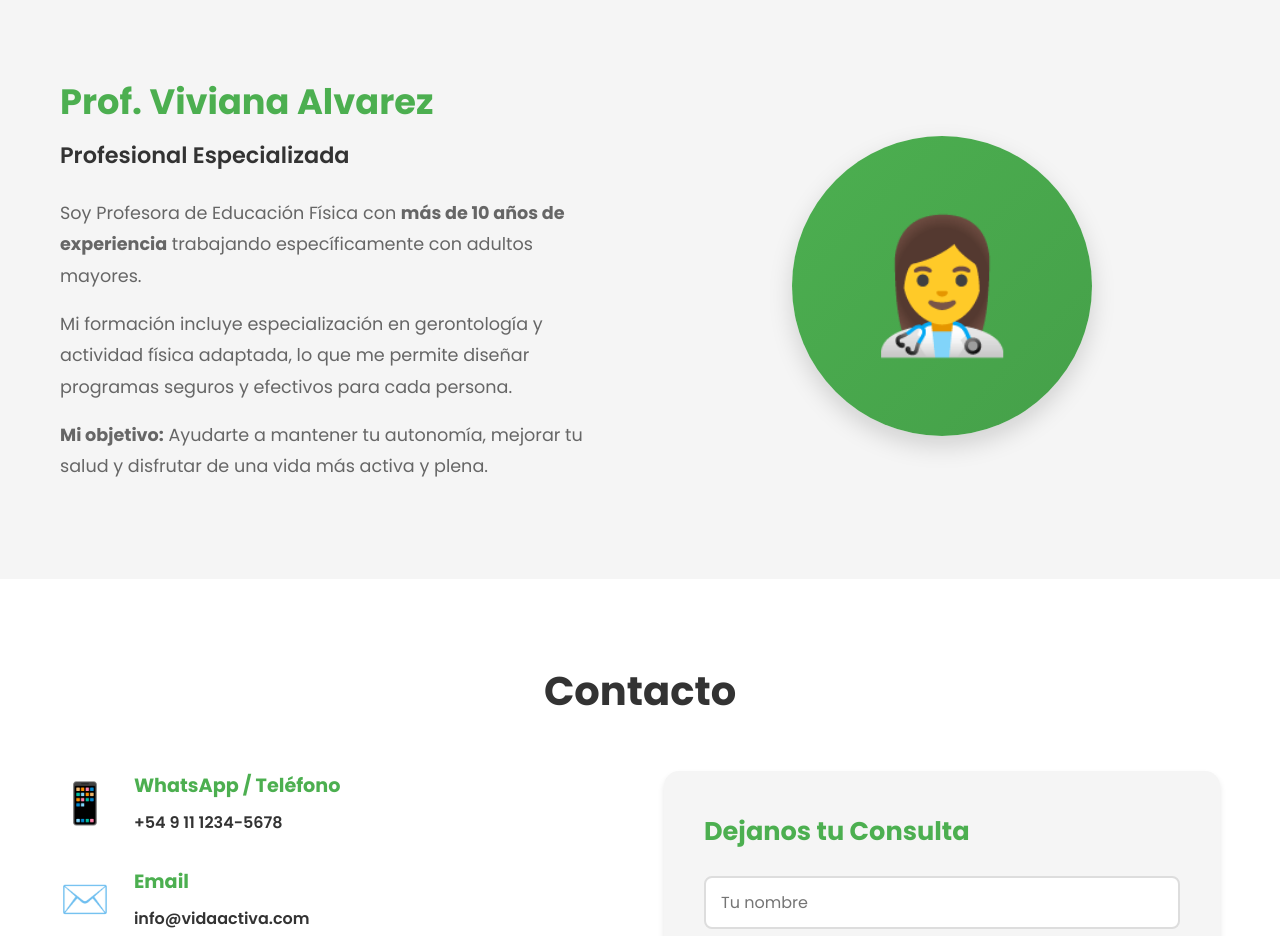
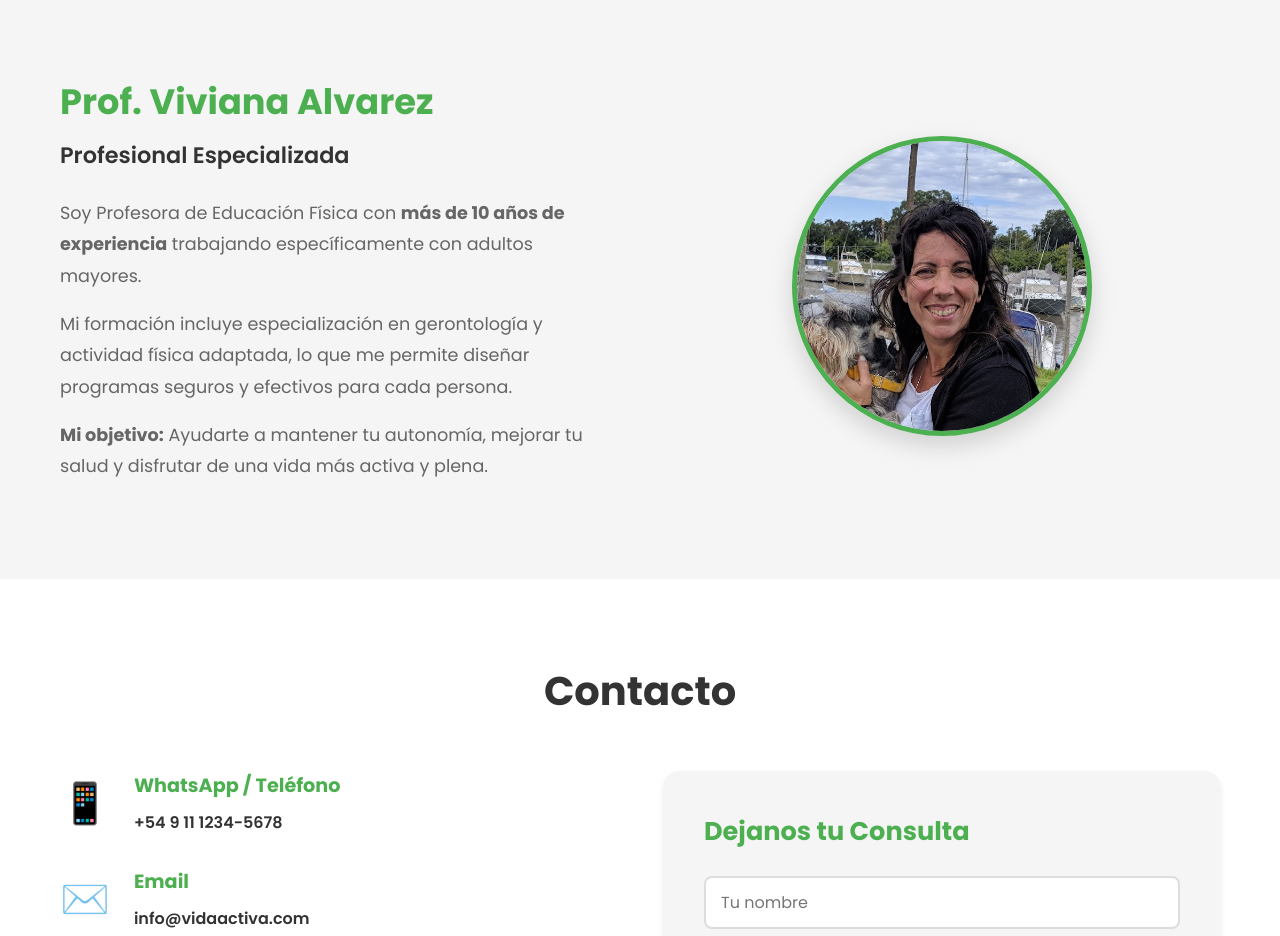
Before and after one commit to virettijoaquin/vida-activa, a plain HTML site: page index.html in a window 1280 px wide. Shown: the part 2220-3156 px from the top of the page. Drawn offline with Linux system fonts and the light colour scheme.

Commit message:
agrego foto

```diff
--- a/index.html
+++ b/index.html
@@ -140,9 +140,7 @@
                     <p><strong>Mi objetivo:</strong> Ayudarte a mantener tu autonomía, mejorar tu salud y disfrutar de una vida más activa y plena.</p>
                 </div>
                 <div class="about-image">
-                    <div class="placeholder-image">
-                        <span>👩‍⚕️</span>
-                    </div>
+                    <img src="img/viviana.jpg" alt="Prof. Viviana Alvarez - Educación Física para Adultos Mayores">
                 </div>
             </div>
         </div>
--- a/styles.css
+++ b/styles.css
@@ -333,16 +333,13 @@ section {
     justify-content: center;
 }
 
-.placeholder-image {
+.about-image img {
     width: 300px;
     height: 300px;
-    background: linear-gradient(135deg, var(--primary-color), var(--secondary-color));
+    object-fit: cover;
     border-radius: 50%;
-    display: flex;
-    align-items: center;
-    justify-content: center;
-    font-size: 8rem;
     box-shadow: var(--shadow-lg);
+    border: 5px solid var(--primary-color);
 }
 
 /* Contact Section */
@@ -550,10 +547,9 @@ footer {
         order: -1;
     }
 
-    .placeholder-image {
+    .about-image img {
         width: 200px;
         height: 200px;
-        font-size: 5rem;
     }
 
     .whatsapp-float {
```
Also changed, not shown: img/viviana.jpg (added).
